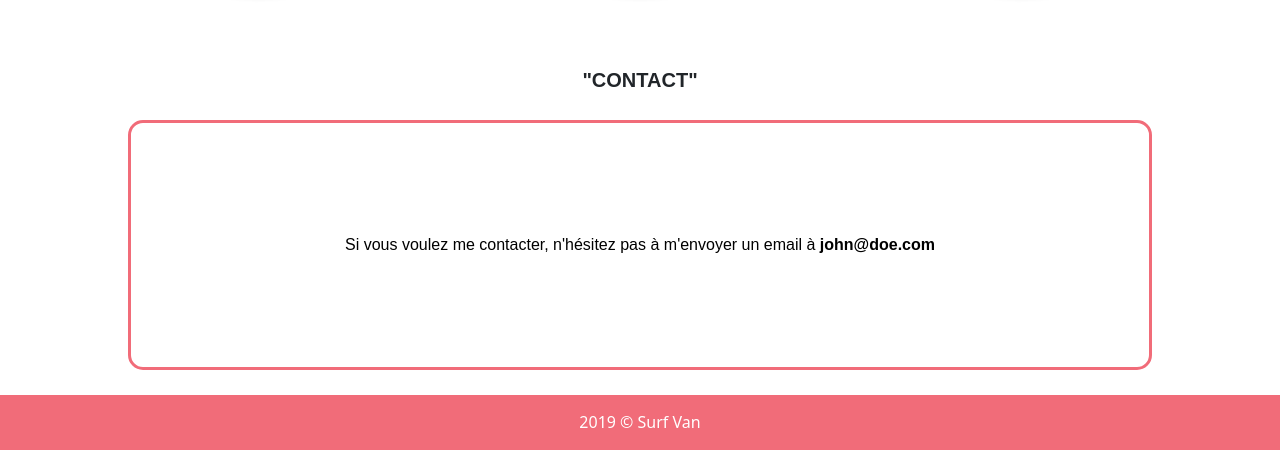
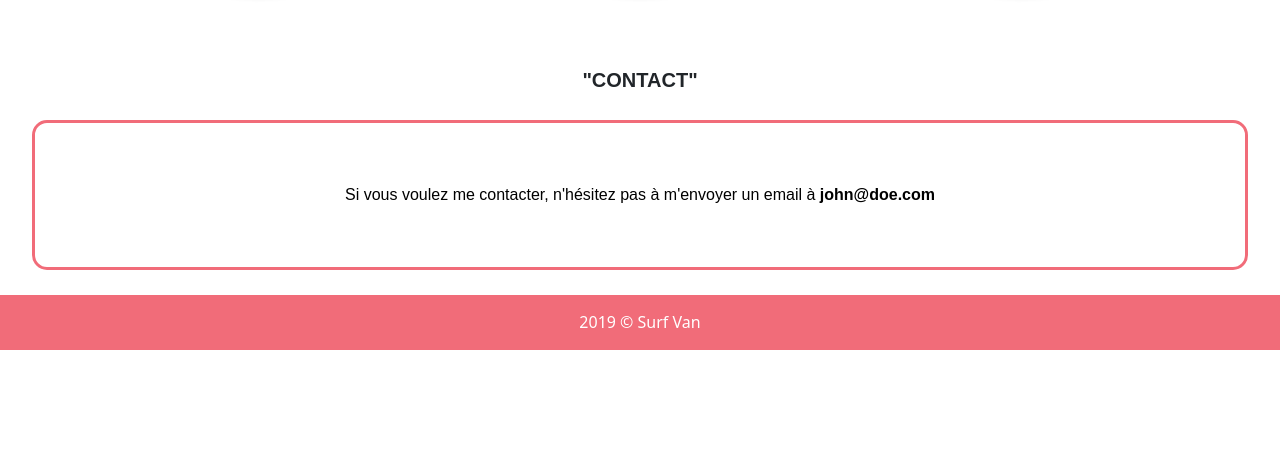
Before and after one commit to djalexkidd/projet-html, a plain HTML site: page index.html in a window 1280 px wide. Shown: the part 1262-1712 px from the top of the page. After the commit the page ends 1612 px from the top, so only its background shows below. Drawn offline with Linux system fonts and the light colour scheme.

Commit message:
Ajustement cadre contact

```diff
--- a/design/styles.css
+++ b/design/styles.css
@@ -109,12 +109,12 @@ li {
 .border-contact {
     display: flex;
     border: solid;
-    width: 80%;
+    width: 95%;
     border-radius: 15px;
     justify-content: center;
     margin: 25px auto;
     color: #f16c79;
-    height: 250px;
+    height: 150px;
     align-items: center;
 }
 
```
